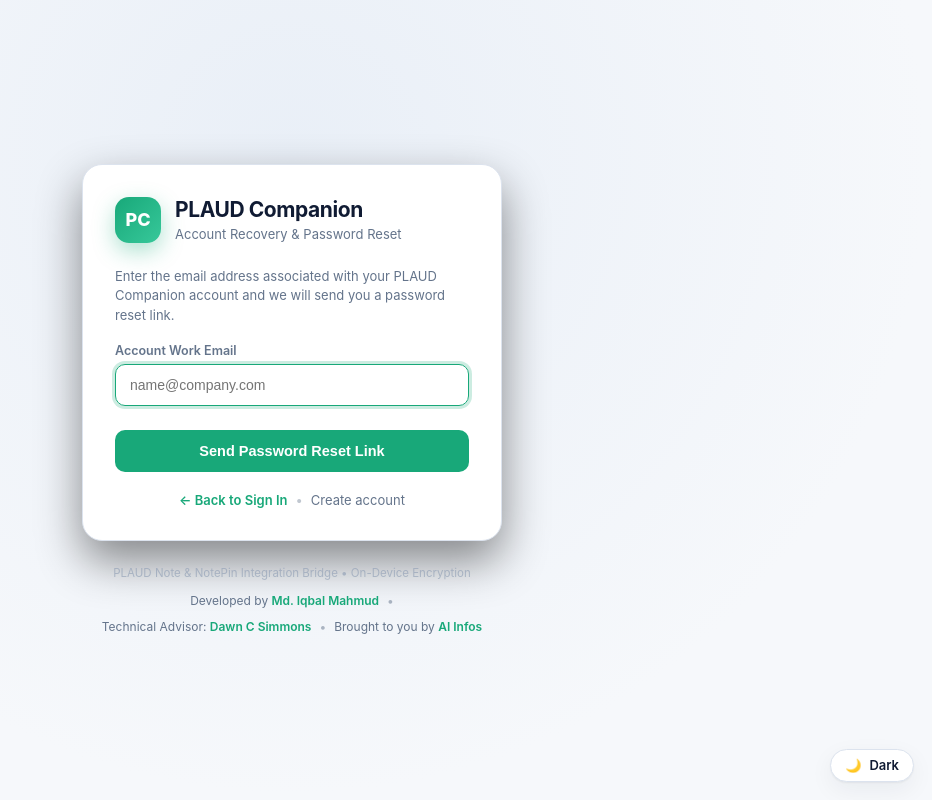
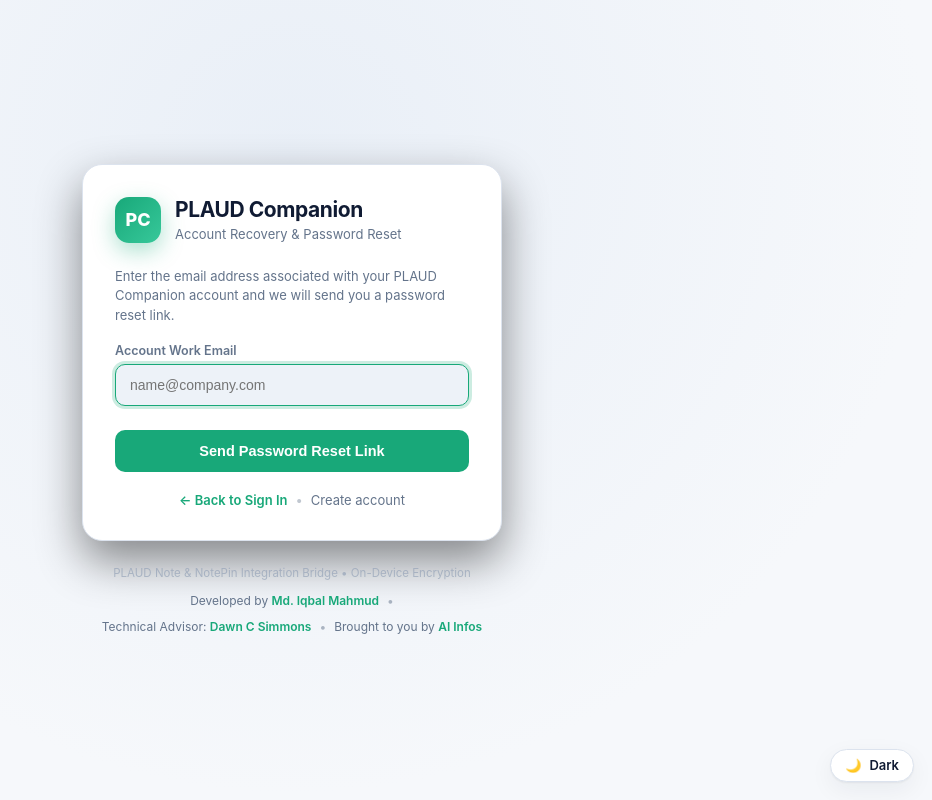
Before and after one commit to iqbalmbadhan/plaud-companion, a Laravel app: page /forgot-password in a window 1280 px wide. Shown: the whole page, without its empty margins (348-1280 px from the left). Run offline with Laravel 12, Linux system fonts and the light colour scheme.

Commit message:
feat: PLAUD.bat start-server script; fix dark-mode style regressions
PLAUD.bat / scripts/plaud.ps1 (mirrors Sarkhata):
  - Double-click to check PHP + MySQL, create DB, set up .env,
    run migrations, start `php artisan serve` and open browser.
  - Modes: check (look only), stop, -Yes (non-interactive).
  - Downloads and installs XAMPP if PHP 8.4+ is missing.
  - Shows a plain-English plan and asks ONE question before acting.

Style fixes (all pages now render correctly in light and dark mode):
  - auth/login|register|forgot-password|reset-password: add missing
    --surface-alt: var(--pc-surface-alt) token so input fields have
    a background colour in both themes.
  - layouts/shell.blade.php: sidebar footer text was using
    var(--pc-text) which is near-invisible (dark navy) in light mode
    on the dark sidebar; changed to rgba(255,255,255,0.90).
  - app/workspace.blade.php: hero gradient started with var(--navy)
    which resolves to #F1F5F9 (white) in dark mode, producing a
    white→navy gradient; hardcoded to #101B33 for both themes.
  - partials/theme.blade.php: topbar theme-toggle button always
    showed 🌙 on page load even in dark mode; DOMContentLoaded now
    syncs all [data-pc-theme-btn] elements before the topbar check.

245 tests pass, 0 failures.

Co-Authored-By: Claude Sonnet 4.6 <noreply@anthropic.com>

```diff
--- a/backend-laravel/resources/views/app/workspace.blade.php
+++ b/backend-laravel/resources/views/app/workspace.blade.php
@@ -399,7 +399,7 @@
     .content.active { display: flex; }
 
     .hero {
-      background: linear-gradient(135deg, var(--navy) 0%, #17345A 60%, #146A5B 100%);
+      background: linear-gradient(135deg, #101B33 0%, #17345A 60%, #146A5B 100%);
       color: #fff;
       border-radius: 22px;
       padding: 24px;
--- a/backend-laravel/resources/views/auth/forgot-password.blade.php
+++ b/backend-laravel/resources/views/auth/forgot-password.blade.php
@@ -20,6 +20,7 @@
             --emerald: var(--pc-emerald);
             --emerald-hover: var(--pc-emerald-hover);
             --danger: var(--pc-danger);
+            --surface-alt: var(--pc-surface-alt);
         }
         * { box-sizing: border-box; }
         body {
--- a/backend-laravel/resources/views/auth/login.blade.php
+++ b/backend-laravel/resources/views/auth/login.blade.php
@@ -20,6 +20,7 @@
             --emerald: var(--pc-emerald);
             --emerald-hover: var(--pc-emerald-hover);
             --danger: var(--pc-danger);
+            --surface-alt: var(--pc-surface-alt);
         }
         * { box-sizing: border-box; }
         body {
--- a/backend-laravel/resources/views/auth/register.blade.php
+++ b/backend-laravel/resources/views/auth/register.blade.php
@@ -20,6 +20,7 @@
             --emerald: var(--pc-emerald);
             --emerald-hover: var(--pc-emerald-hover);
             --danger: var(--pc-danger);
+            --surface-alt: var(--pc-surface-alt);
         }
         * { box-sizing: border-box; }
         body {
--- a/backend-laravel/resources/views/auth/reset-password.blade.php
+++ b/backend-laravel/resources/views/auth/reset-password.blade.php
@@ -20,6 +20,7 @@
             --emerald: var(--pc-emerald);
             --emerald-hover: var(--pc-emerald-hover);
             --danger: var(--pc-danger);
+            --surface-alt: var(--pc-surface-alt);
         }
         * { box-sizing: border-box; }
         body {
--- a/backend-laravel/resources/views/layouts/shell.blade.php
+++ b/backend-laravel/resources/views/layouts/shell.blade.php
@@ -117,7 +117,7 @@
             </nav>
         </div>
         <div class="side-card">
-            <strong style="color:var(--pc-text);">PLAUD Companion</strong><br>
+            <strong style="color:rgba(255,255,255,0.90);">PLAUD Companion</strong><br>
             <span class="dot"></span>v{{ config('app.version', '1.0.0') }} • Ready
         </div>
     </aside>
--- a/backend-laravel/resources/views/partials/theme.blade.php
+++ b/backend-laravel/resources/views/partials/theme.blade.php
@@ -103,8 +103,14 @@
       });
     };
 
-    // Only create the floating button on pages that have no .topbar (e.g. auth pages).
+    // On pages with a topbar the theme button is static HTML — sync its label on load.
     document.addEventListener('DOMContentLoaded', function () {
+      var isDark = root.getAttribute('data-theme') === 'dark';
+      document.querySelectorAll('[data-pc-theme-btn]').forEach(function (el) {
+        el.innerHTML = isDark ? '☀️' : '🌙';
+        el.setAttribute('title', isDark ? 'Switch to light mode' : 'Switch to dark mode');
+      });
+      // Only create the floating button on pages that have no .topbar (e.g. auth pages).
       if (document.querySelector('.topbar')) return;
       var btn = document.createElement('button');
       btn.type = 'button';
```
Also changed, not shown: dist/last-build.txt, 3 other files.
